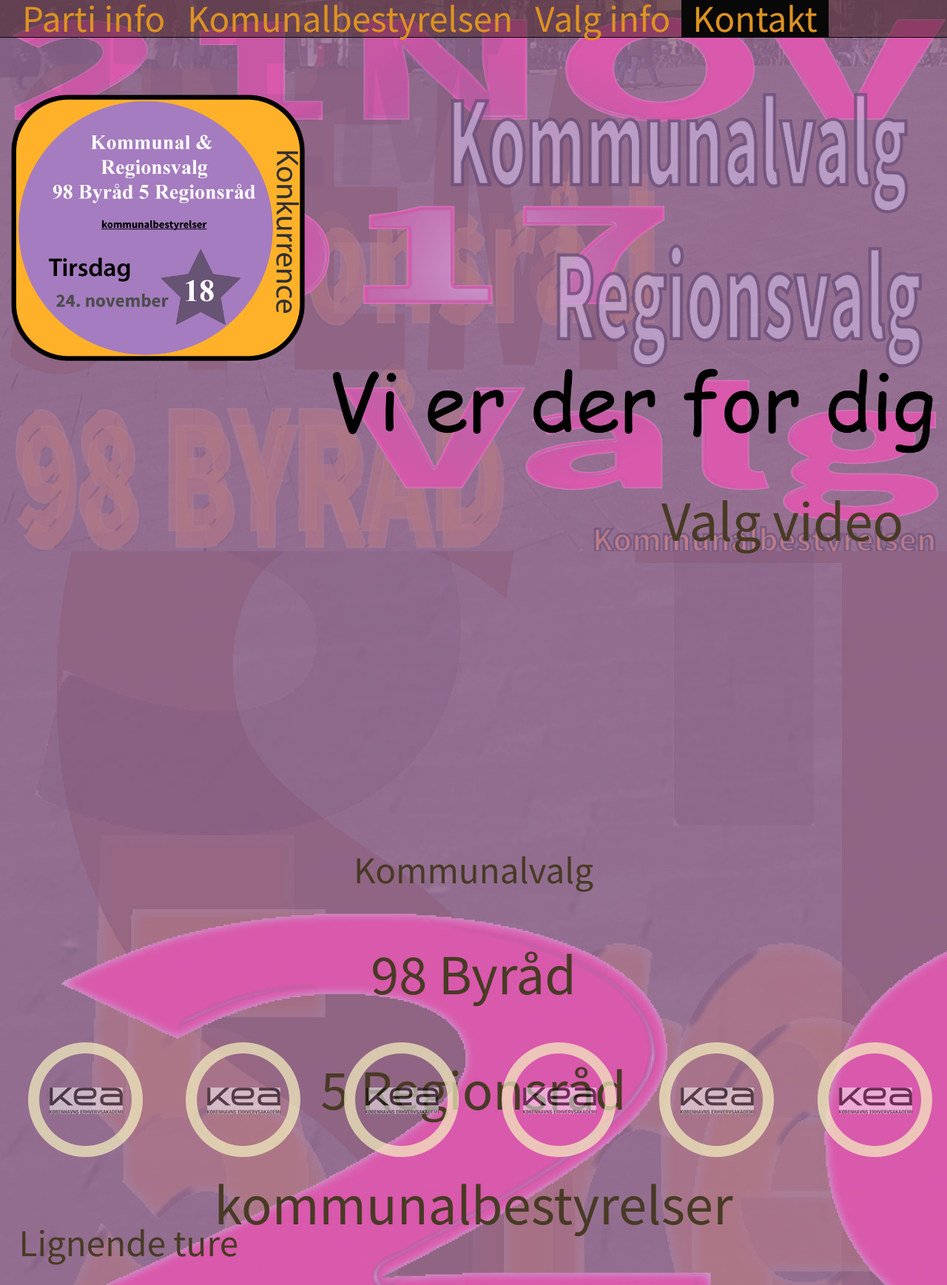
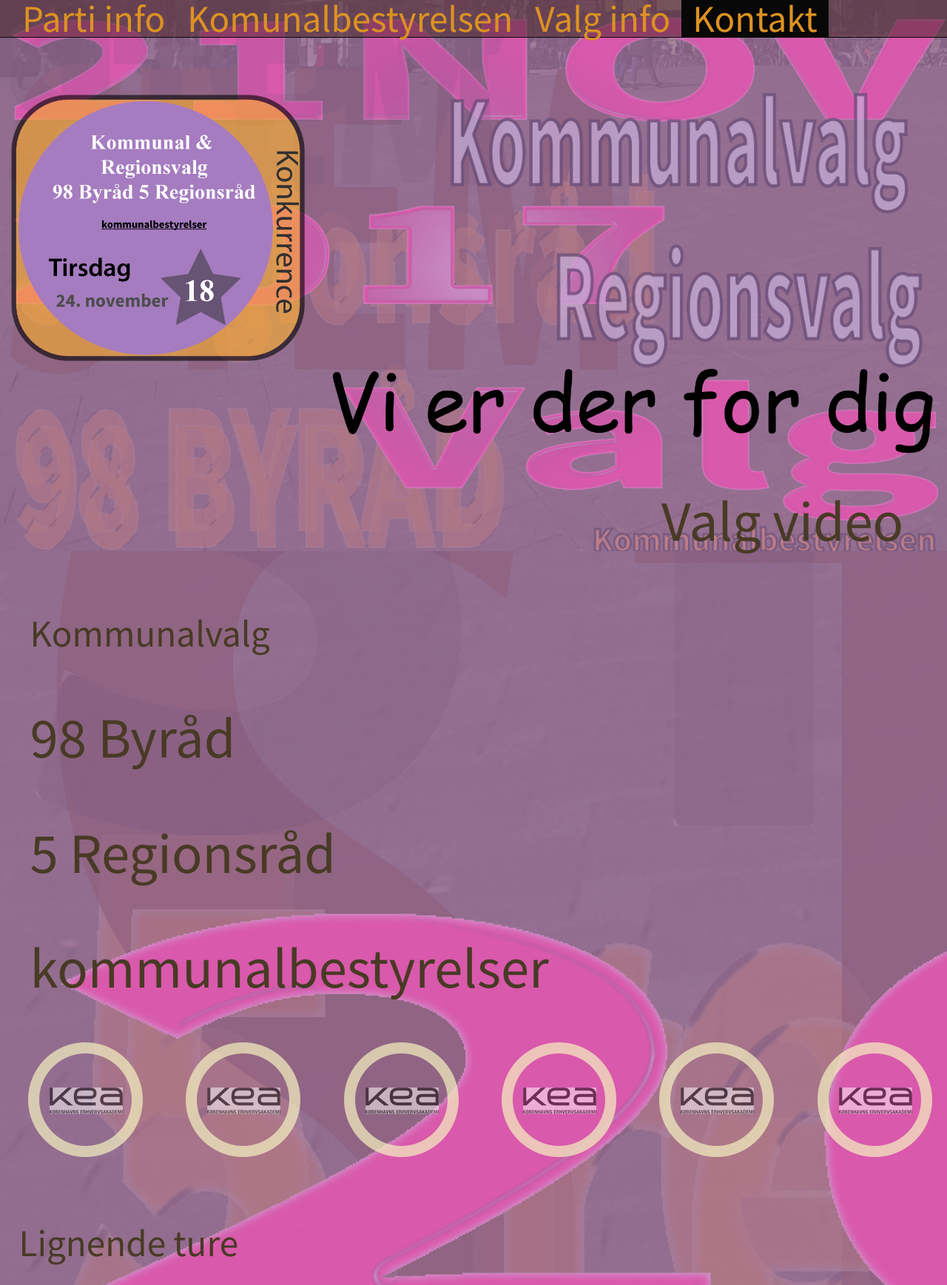
Before and after one commit to pete414r/dynamisk_petrograd, a plain HTML site: page kommunalvalg.html in a window 1280 px wide. Shown: the top 1737 px of the page at 74% size. Drawn offline with nearby package versions, Linux system fonts and the light colour scheme; some packages are replaced by stand-ins of ours.

Commit message:
Validation of the css and removed a class i bt

```diff
--- a/css/style.css
+++ b/css/style.css
@@ -268,7 +268,7 @@ table {
 	opacity: 0.7;
 	text-align: center;
 	font-size: 20px;
-	font-weight: 7;
+	font-weight: 700;
 	border-radius: 20%;
 }
 
@@ -308,13 +308,6 @@ footer {
 #map {
 	height: 40vw;
 	margin-top: 2vw;
-}
-
-
-
-.loginoverskrift {
-	top: 25vw;
-	text-align: center;
 }
 
 
--- a/kommunalvalg.html
+++ b/kommunalvalg.html
@@ -48,7 +48,7 @@
 <div class="col-xs-12 col-sm-4 col-md-4 col-lg-4 logologin1 ">
 
 
-		<img src="images_turen/cs_logo_gul_small.png" alt="logo"></div>
+		<img src="images_turen/cs_logo_gul_small_op60.png" alt="logo"></div>
 	<div class="col-xs-12 col-sm-8 col-md-8col-lg-8"></div></div>
 
 
@@ -64,7 +64,7 @@
 	<h1>Valg video</h1>
 	</div></div>
 	<div class="row">
-			<div class="col-xs-12 col-sm-12 col-md-12 col-lg-12 loginoverskrift">
+			<div class="col-xs-12 col-sm-12 col-md-12 col-lg-12">
 
 			<h3>Kommunalvalg</h3>
 			<h1>98 Byråd</h1>
```
Also changed, not shown: images_turen/cs_logo_gul_small_op60.png (added), images_turen/cs_logo_gul_small_op80.png (added).
